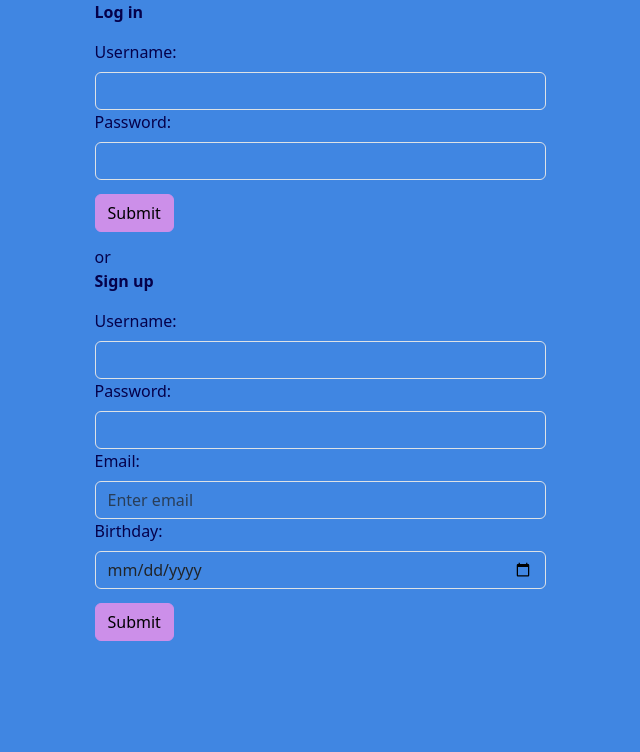
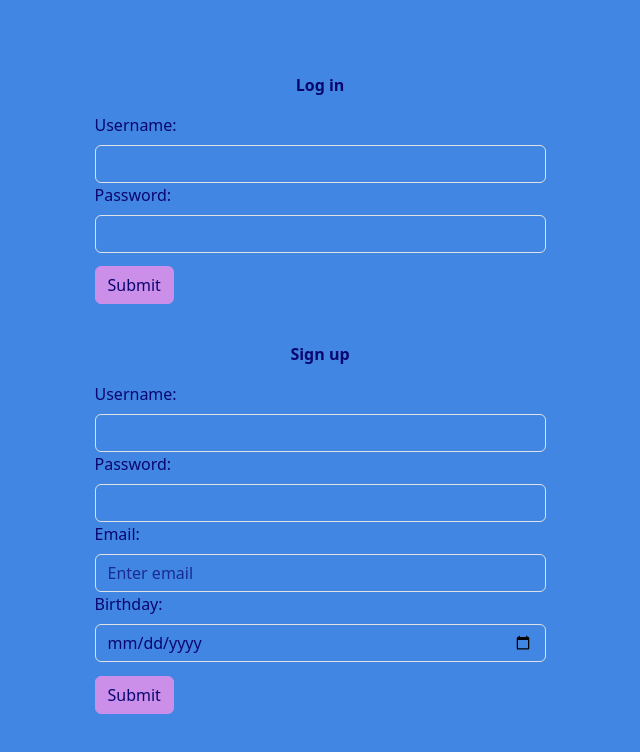
Before and after one commit to nastja4/myFlix-client, a React (Vite) app: page /login in a window 1280 px wide. Shown: the top 752 px of the page, without its empty margins (320-960 px from the left). Built offline with nearby package versions, Linux system fonts and the light colour scheme.

Commit message:
Adds styling corrections

```diff
--- a/src/components/login-view/login-view.jsx
+++ b/src/components/login-view/login-view.jsx
@@ -65,7 +65,7 @@ export const LoginView = ({ onLoggedIn }) => {
         />
       </Form.Group>
 
-      <Button variant="primary" type="submit" style={{margin: "3% 0"}}>
+      <Button variant="primary" type="submit" className="submit-button">
         Submit
       </Button>
 
--- a/src/components/main-view/main-view.jsx
+++ b/src/components/main-view/main-view.jsx
@@ -63,15 +63,15 @@ export const MainView = () => {
   return (
     <Row className="justify-content-md-center">
       {!user ? (
-        <Col md={5} className="">
-          <div className="">
-          <p><strong>Log in</strong></p>
+        <Col md={5} className="d-flex align-items-center justify-content-center" style={{ height: "100vh" }}>
+          <div className="text-left" style={{ width: "100%" }}>
+          <p className="text-center"><strong>Log in</strong></p>
           <LoginView onLoggedIn={(user, token) => {
               setUser(user);
               setToken(token);
           }} />
-          or
-          <p><strong>Sign up</strong></p>
+          {/* or */}<br/>
+          <p className="text-center"><strong>Sign up</strong></p>
           <SignupView />
           </div>
         </Col>
@@ -79,7 +79,7 @@ export const MainView = () => {
       ) : selectedMovie ? (
         <Col md={8}>
         {/* const similarMovies = movies.filter((movie) => movie.Genre.Name === selectedMovie.Genre.Name && movie._id !== selectedMovie._id); */}
-          <Button variant="secondary" onClick={() => { setUser(null); setToken(null); localStorage.clear(); }}>Logout</Button>
+          <Button className="custom-logout-button" variant="secondary" onClick={() => { setUser(null); setToken(null); localStorage.clear(); }}>Logout</Button>
           <MovieView movie={selectedMovie} onBackClick={() => { setSelectedMovie(null); }} />
 
           <hr />
@@ -87,7 +87,7 @@ export const MainView = () => {
           <br/>
           {similarMovies.map((movie) => (
             <Col className="mb-5" key={movie._id} md={4}>
-              <img className="w-100" src={movie.ImagePath} alt={movie.Title}  /*style={{ width: "100%" }} */  />
+              <img className="w-100" src={movie.ImagePath} alt={movie.Title} />
               <p onClick={() => setSelectedMovie(movie)}><strong>{movie.Title}</strong></p>
             </Col>
           ))}
@@ -96,18 +96,18 @@ export const MainView = () => {
 
       ) : movies.length === 0 ? (
         <div>
-          <Button variant="secondary" onClick={() => { setUser(null); setToken(null); localStorage.clear(); }}>Logout</Button>
+          <Button className="custom-logout-button" variant="secondary" onClick={() => { setUser(null); setToken(null); localStorage.clear(); }}>Logout</Button>
           <div>The list is empty!</div>
         </div>
       ) : (
         <>
           <p>
-          <Button variant="secondary" onClick={() => { setUser(null); setToken(null); localStorage.clear(); }}>Logout</Button>
+          <Button className="custom-logout-button" variant="secondary" onClick={() => { setUser(null); setToken(null); localStorage.clear(); }}>Logout</Button>
           </p>
           <h3>Movies</h3>
           {movies.map((movie) => (
             <Col className="mb-5" key={movie._id} xs={6} md={4} lg={3} xl={2}>
-              <MovieCard
+              <MovieCard style={{ color: '#09066f' }}
                 movie={movie}
                 onMovieClick={(newSelectedMovie) => {
                   setSelectedMovie(newSelectedMovie);
--- a/src/components/movie-card/movie-card.jsx
+++ b/src/components/movie-card/movie-card.jsx
@@ -6,7 +6,7 @@ import "./movie-card.scss";
 
 export const MovieCard = ({ movie, onMovieClick }) => {
   return (
-    <Card className="h-100">
+    <Card className="h-100" style={{ color: '#09066f' }}>
       <Card.Img variant="top" src={movie.ImagePath} />
       <Card.Body>
         <Card.Title>{movie.Title}</Card.Title>
--- a/src/components/movie-view/movie-view.scss
+++ b/src/components/movie-view/movie-view.scss
@@ -1,7 +1,7 @@
 .back-button {
   padding: 6px 12px 6px 12px;
-  color: whitesmoke;
-  background-color: rgb(2, 125, 248);
+  color: #09066f;
+  background-color: #CC8FE9;
   border: none;
   border-radius: 4px;
 }
--- a/src/components/signup-view/signup-view.jsx
+++ b/src/components/signup-view/signup-view.jsx
@@ -61,9 +61,14 @@ export const SignupView = () => {
         />
       </Form.Group>
 
+
+
+
+
+
       <Form.Group controlId="formEmail">
         <Form.Label>Email:</Form.Label>
-        <Form.Control
+        <Form.Control className="custom-placeholder-color"
           type="email"
           placeholder="Enter email"
           value={email}
@@ -76,7 +81,7 @@ export const SignupView = () => {
 
       <Form.Group controlId="formBirthday">
         <Form.Label>Birthday:</Form.Label>
-        <Form.Control
+        <Form.Control className="custom-placeholder-color"
           type="date"
           value={birthday}
           onChange={(e) => setBirthday(e.target.value)}
@@ -122,7 +127,7 @@ export const SignupView = () => {
         />
       </label> */}
 
-    <Button variant="primary" type="submit" style={{margin: "3% 0"}}>
+    <Button variant="primary" type="submit" className="submit-button">
       Submit
     </Button>
   </Form>
--- a/src/index.jsx
+++ b/src/index.jsx
@@ -8,7 +8,7 @@ import Container from 'react-bootstrap/Container';
 // Main component (will eventually use all the others)
 const MyFlixApplication = () => {
   return (
-    <Container>
+    <Container /* style={{border: "1px solid red"}} */>
       <MainView />
     </Container>
   );
--- a/src/index.scss
+++ b/src/index.scss
@@ -1,6 +1,7 @@
 $color: steelblue;
-$primary: rgb(204, 143, 233);
-$body-bg: rgb(64, 134, 226);
+$primary: /*rgb(204, 143, 233);*/ #CC8FE9;
+$secondary: #CC8FE9;
+$body-bg: #4086E2;
 
 
 @import '~bootstrap/scss/bootstrap.scss';
@@ -10,5 +11,30 @@ $body-bg: rgb(64, 134, 226);
 }
 
 body {
-  color: #05014a;
+  color: #09066f;
 }
+
+.submit-button {
+  color: #09066f; // 05014a;
+  margin: 3% 0;
+}
+
+.custom-placeholder-color::placeholder {
+  color: #09066f;
+  opacity: 0.7;
+}
+
+.custom-placeholder-color {
+  color: #09066f;
+}
+
+
+.custom-logout-button {
+  color: #09066f;
+  background: none; /* Clear the background */
+  border: 4px solid transparent; /* Set a transparent solid border */
+  border-image: linear-gradient(60deg, #e0cee7 0%, #CC8FE9 100%);
+  border-image-slice: 1;
+  padding: 5px 15px; /* Add padding to adjust the button size */
+
+}
```
Also changed, not shown: 4 other files (tests, documents, lock files or other folders).
